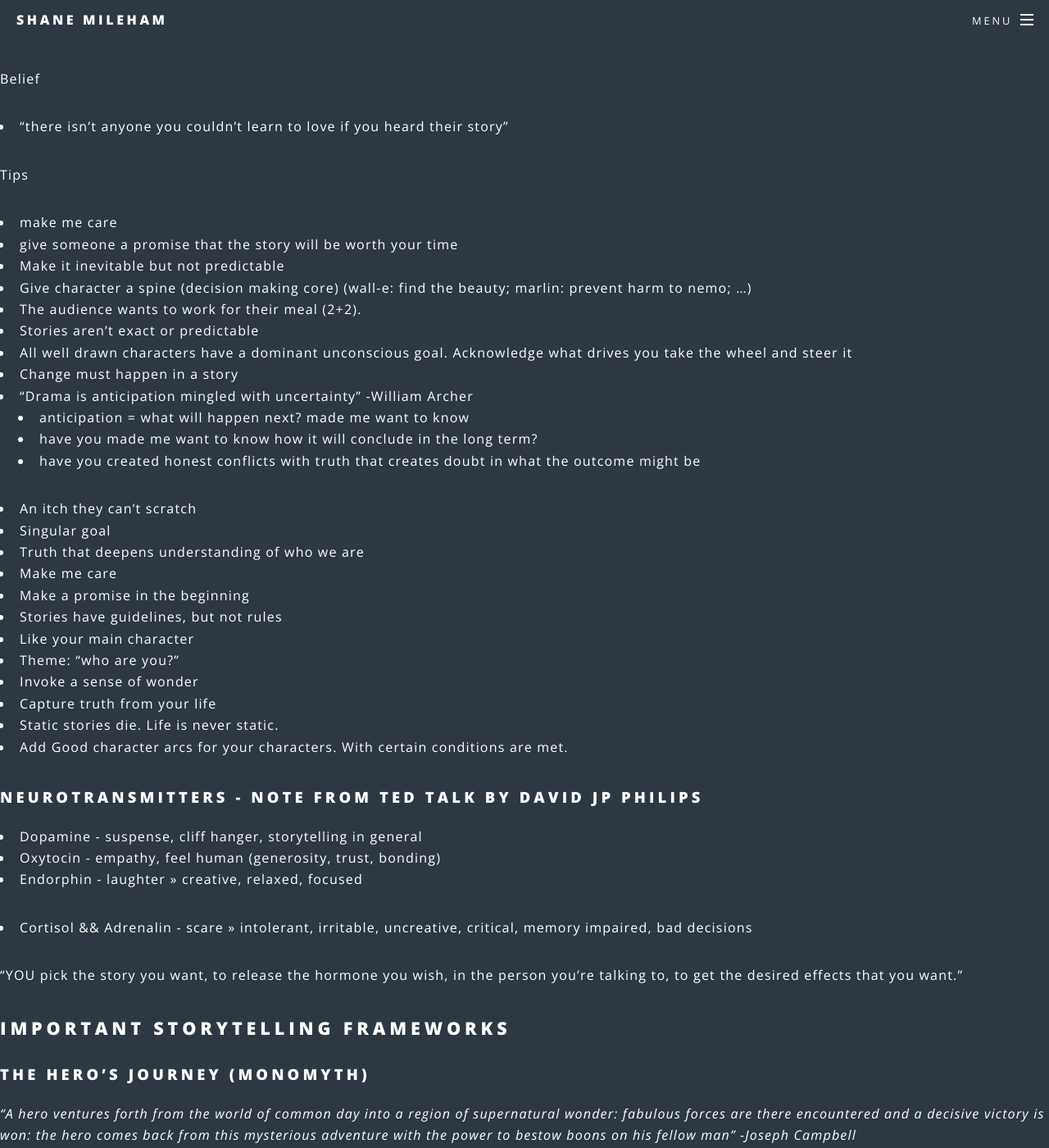
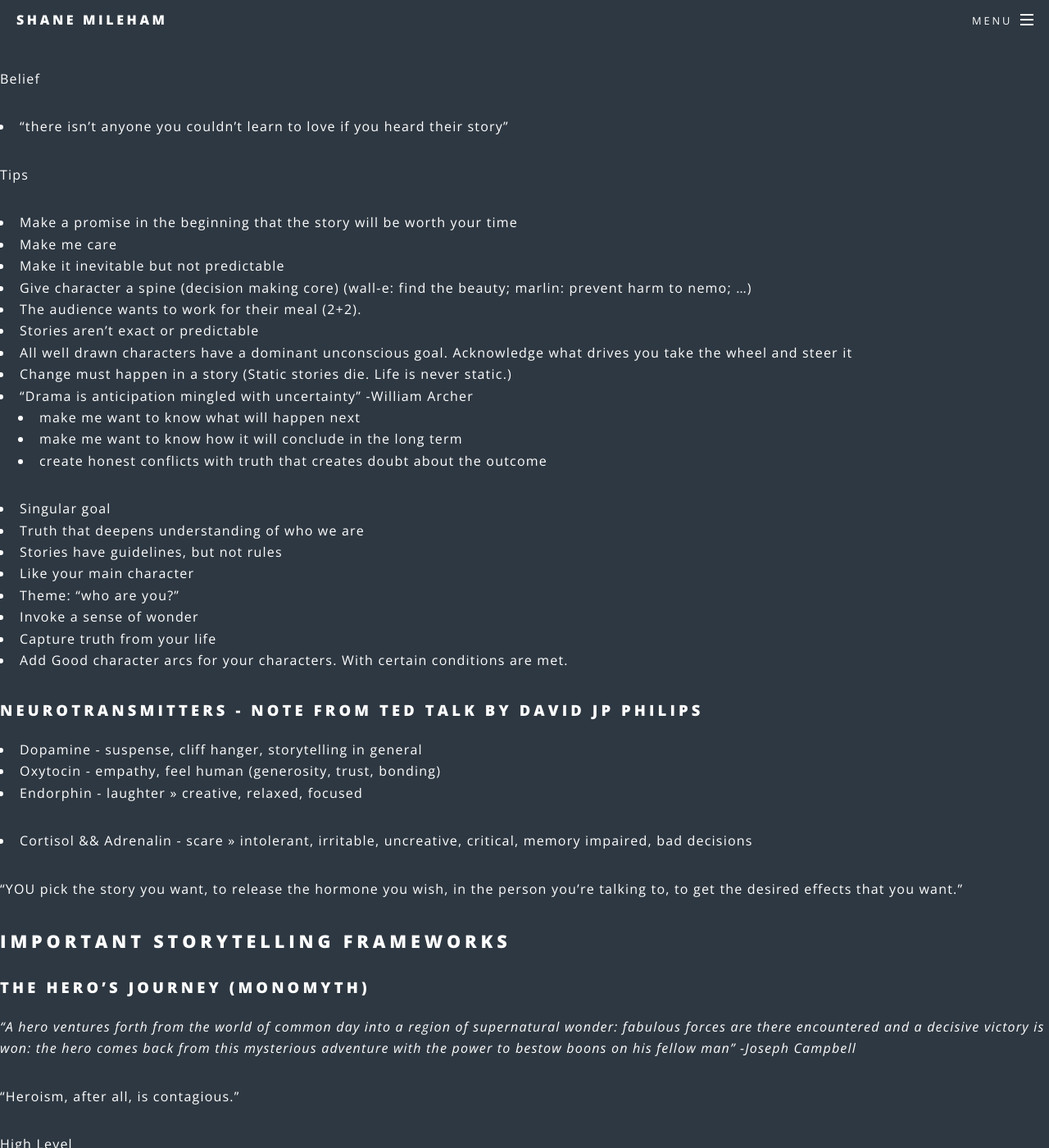
Before and after one commit to shanemileham/shanemileham.github.io, a Jekyll site: the page built from _kb/learn/storytelling.md, in a window 1280 px wide and 1400 px high, scrolled down 703 px. Shown: the whole window at 82% size. Built offline with Jekyll 4.4.1, drawn with Linux system fonts in a browser that asks for light colours; comment, search, counter and statistics services are not loaded; some of the changed text lies outside the part shown.

Commit message:
Cleaning up storytelling notes

```diff
--- a/_kb/learn/storytelling.md
+++ b/_kb/learn/storytelling.md
@@ -23,29 +23,25 @@ Belief
 - "there isn't anyone you couldn't learn to love if you heard their story"
 
 Tips
-- make me care
-- give someone a promise that the story will be worth your time
+- Make a promise in the beginning that the story will be worth your time
+- Make me care
 - Make it inevitable but not predictable
 - Give character a spine (decision making core) (wall-e: find the beauty; marlin: prevent harm to nemo; ...)
 - The audience wants to work for their meal (2+2).
 - Stories aren't exact or predictable
 - All well drawn characters have a dominant unconscious goal. Acknowledge what drives you take the wheel and steer it
-- Change must happen in a story
+- Change must happen in a story (Static stories die. Life is never static.)
 - "Drama is anticipation mingled with uncertainty" -William Archer
-  - anticipation = what will happen next? made me want to know
-  - have you made me want to know how it will conclude in the long term?
-  - have you created honest conflicts with truth that creates doubt in what the outcome might be
-- An itch they can't scratch
+  - make me want to know what will happen next
+  - make me want to know how it will conclude in the long term
+  - create honest conflicts with truth that creates doubt about the outcome
 - Singular goal
 - Truth that deepens understanding of who we are
-- Make me care
-- Make a promise in the beginning
 - Stories have guidelines, but not rules
 - Like your main character
 - Theme: "who are you?"
 - Invoke a sense of wonder
 - Capture truth from your life
-- Static stories die. Life is never static.
 - Add Good character arcs for your characters. With certain conditions are met.
 
 
@@ -129,3 +126,7 @@ Read more about the Hero's Journey on [Wikipedia](https://en.wikipedia.org/wiki/
 - https://themoth.org/story-library/stories
 - Cal Fussman's Podcast (https://www.calfussmanpodcast.com/) - Found him through Tim Ferriss' podcast and fell in love with his questions and storytelling. He's a master.
 - A Million Miles in a Thousand Years - Donald Miller (https://smile.amazon.com/Million-Miles-Thousand-Years-Learned/dp/B002UF5KOE/ref=sr_1_1?ie=UTF8&qid=1513707859&sr=8-1&keywords=a+million+miles+in+a+thousand+years+by+donald+miller) - This author's memoir became a movie. In rewriting his life to be a good movie, he discovered a better way to live life - like a character in an epic tale. It delves into how to tell a story and how to apply those principals to live a better story with your life.
+- https://www.youtube.com/watch?v=vpjVgF5JDq8
+- https://www.youtube.com/watch?v=PVfd6fg7QsM
+- https://www.youtube.com/watch?v=jZxLsDkvkVQ
+- https://www.youtube.com/watch?v=Iwpi1Lm6dFo
```
Also changed, not shown: other parts of _kb/learn/storytelling.md (+1 -0 lines).
